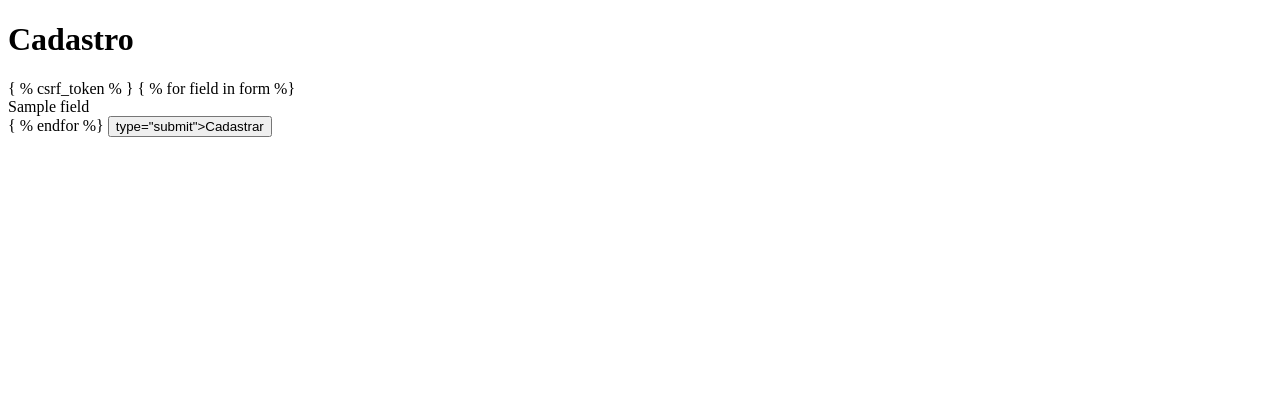
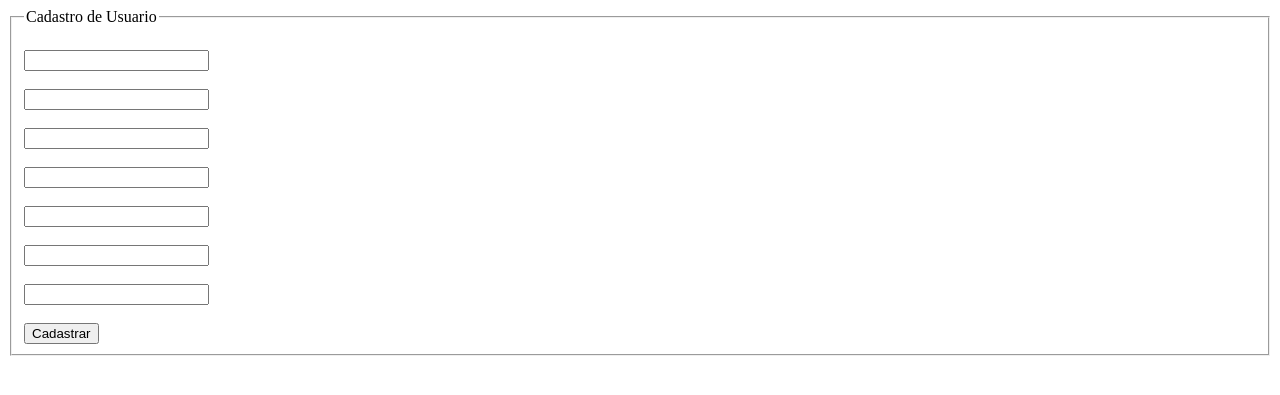
Before and after one commit to Estogler/aqua, a Django app: template fipe/templates/usuarios/register.html in a window 1280 px wide. Shown: the top 395 px of the page. Run offline with Django 5.2, Linux system fonts and the light colour scheme; tables that the repository leaves empty hold one stand-in row (values such as "Sample post"); the template is opened without the code that fills it: values that come from a table or form of the project are taken from there, most other values are stand-ins (such as "Sample title", 1, 10 or a date in 2020).

Commit message:
hehehehe
safadeza

```diff
--- a/fipe/forms.py
+++ b/fipe/forms.py
@@ -8,10 +8,10 @@ class UsuarioForm(forms.ModelForm):
         widgets = {
             'first_name':forms.TextInput(attrs={'class':'form-control'}),
             'last_name': forms.TextInput(attrs={'class':'form-control'}),
-            'email': forms.TextInput(attrs={'class':'form-control'}),
-            'password': forms.TextInput(attrs={'class' : 'form-control'}),
-            'age': forms.TextInput(attrs={'class' : 'form-control'}),
-            'birth_date': forms.TextInput(attrs={'class' : 'form-control'}),
+            'email': forms.EmailInput(attrs={'class':'form-control'}),
+            'password': forms.PasswordInput(attrs={'class' : 'form-control'}),
+            'age': forms.NumberInput(attrs={'class' : 'form-control'}),
+            'birth_date': forms.DateInput(attrs={'class' : 'form-control'}),
             'phone': forms.TextInput(attrs={'class' : 'form-control'}),
 
         }
--- a/fipe/templates/usuarios/register.html
+++ b/fipe/templates/usuarios/register.html
@@ -6,15 +6,19 @@
     <title>Cadastro</title>
 </head>
 <body>
-    <h1>Cadastro</h1>
-    <form action="{% url 'usuarios:criar' %}" method="get">
-    { % csrf_token % }
-    { % for field in form %}
+    <fieldset>
+    <legend>Cadastro de Usuario</legend>
+    <form action="{% url 'usuarios:criar' %}" method="GET">
+    {% csrf_token %}
+    {% for field in form %}
     <br>
     {{field}}
     <br>
-    { % endfor %}
-    <button> type="submit">Cadastrar</button>
+    {% endfor %}
+    <br>
+
+    <button type="submit">Cadastrar</button>
     </form>
+    </fieldset>
 </body>
 </html>
--- a/fipe/urls.py
+++ b/fipe/urls.py
@@ -4,5 +4,5 @@ from django.urls import path
 app_name = 'usuarios'
 
 urlpatterns = [
-    path('', register_view , name= 'criar'),
+    path('/', register_view , name= 'criar'),
 ]
--- a/fipe/views.py
+++ b/fipe/views.py
@@ -8,9 +8,9 @@ def register_view(request):
         return render(request, 'usuarios/register.html', {'form': form})
     if request.method == 'POST':
         form = UsuarioForm(request.POST)
-    if form.is_valid():
-        form.save()
-        return redirect('usuarios:criar')
+        if form.is_valid():
+            form.save()
+            return redirect('usuarios:criar')
 
     def list_view(request):
         usuarios = Usuario.objects.all()
```
